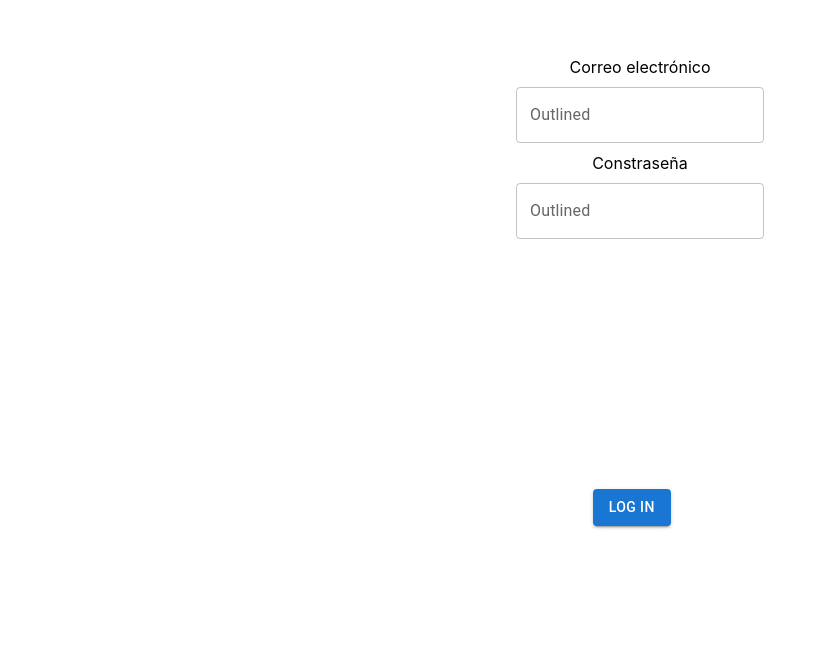
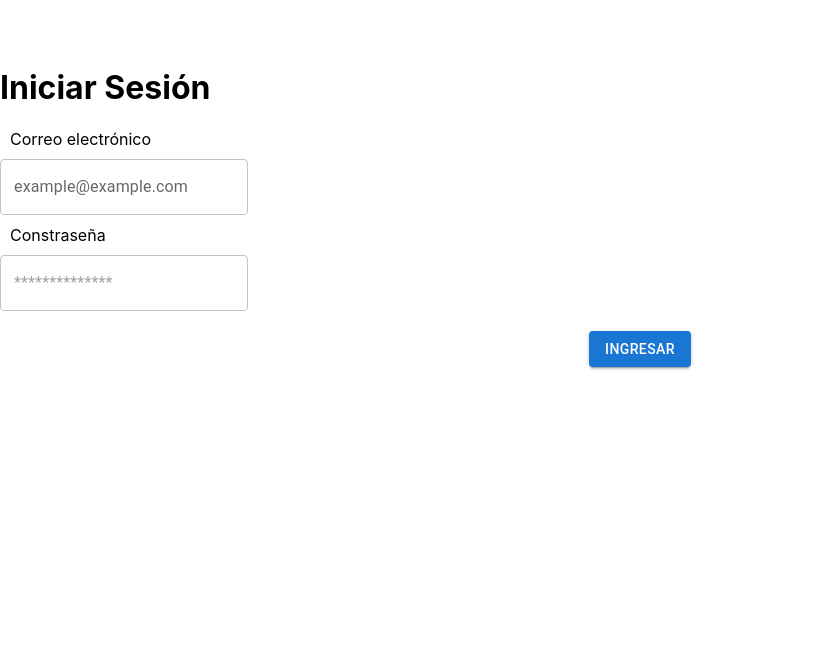
Before and after one commit to gabrielaasilva/IETI-LAB04, a React (Create React App) app: page /login in a window 1280 px wide. Shown: the part 153-800 px from the top of the page, without its empty margins (0-827 px from the left). Built offline with nearby package versions, Linux system fonts and the light colour scheme.

Commit message:
Fixing Login

```diff
--- a/package.json
+++ b/package.json
@@ -11,6 +11,7 @@
     "@testing-library/user-event": "^13.5.0",
     "react": "^17.0.2",
     "react-dom": "^17.0.2",
+    "react-router-dom": "^6.2.2",
     "react-scripts": "5.0.0",
     "web-vitals": "^2.1.4"
   },
--- a/src/App.js
+++ b/src/App.js
@@ -1,13 +1,20 @@
 import React from 'react';
 import './App.css';
+import Home from './components/Home';
 import Login from './components/Login';
+import {
+  BrowserRouter,
+  Switch,
+  Route,
+  Link,
+} from "react-router-dom";
 
-function App() {
+export default function App() {
   return (
-    <div className="App">
-      <Login />
-    </div>
+    <BrowserRouter>
+      <Switch>
+          <Route path="/login" component={Login}/>
+        </Switch>
+    </BrowserRouter>
   );
 }
-
-export default App;
--- /dev/null
+++ b/src/components/Home.js
@@ -0,0 +1,8 @@
+import * as React from 'react';
+
+
+export default function Home(props) {
+    return(
+        <h1>Home</h1>
+    )
+}
--- a/src/components/Login.js
+++ b/src/components/Login.js
@@ -4,32 +4,20 @@ import TextField from '@mui/material/TextField';
 import Button from '@mui/material/Button';
 import { Grid } from '@mui/material';
 import "./styles/Login.css"
+import useLogin from '../hooks/useLogin';
 
 export default function Login(props) {
-    // const { name = "usuario" } = props;
+    const {loginWithEmailAndPassword} = useLogin;
     return (
-        // <Box
-        //     component="form"
-        //     noValidate
-        //     autoComplete="off"
-        // >
-        //     <TextField id="outlined-basic" label="Outlined" variant="outlined" />
-        // </Box>
-        <Grid container style={{ justifyContent: 'center', alignItem: "center", height: "100vh"}}>
+        <Grid container style={{ height: "100vh"}}>
             <Grid xs={12} md={12} lg={12} item style={{marginTop: '200px'}} >
+                <h1>Iniciar Sesión</h1>
                 <label style={{ display: "block", margin: "10px" }}>Correo electrónico</label>
-                <TextField id="outlined-basic" label="Outlined" variant="outlined" />
+                <TextField id="outlined-basic" label="example@example.com"  style={{textAlign:"center"}} />
+                <label style={{ display: "block", margin: "10px" }}>Constraseña</label>
+                <TextField id="outlined-basic"  placeholder='**************' style={{textAlign:"center"}}   />
+                <Button variant="contained" style={{display: "block", marginLeft: 'auto', marginRight: 'auto', marginTop: '20px'}}>Ingresar</Button>
             </Grid>
-            <Grid xs={12} md={12} lg={12} item style={{marginBottom: '250px'}} >
-                <label style={{ display: "block", margin: "10px" }}>Constraseña</label>
-                <TextField id="outlined-basic" label="Outlined" variant="outlined" />
-            </Grid>
-            <Grid xs={12} md={12} lg={12} item>
-                <Button variant="contained" style={{ marginLeft: 'auto', marginRight: 'auto', marginBottom: '1000px'}}>Log In</Button>10
-            </Grid>
-
         </Grid>
-
-
     )
 }
--- /dev/null
+++ b/src/hooks/useLogin.js
@@ -0,0 +1,24 @@
+import { useEffect, useState } from "react"
+
+export default function useLogin() {
+    const [token, setToken] = useState(null);
+    // const navigate = useNavigate();
+    useEffect(() => {
+        loginWithEmailAndPassword()
+    }, [])
+
+    const loginWithEmailAndPassword = () => {
+        fetch("www.example.com")
+            .then((response) => {
+                // Just an example, it actually should set this token into a localStorage variable or some kind of global state.
+                setToken(response.token);
+                // Once the user have been authenticated the app will navigate to the landing page
+                //navigate("/test");
+            })
+
+    }
+
+    return {
+        loginWithEmailAndPassword
+    }
+}
```
Also changed, not shown: 1 other file (tests, documents, lock files or other folders).
